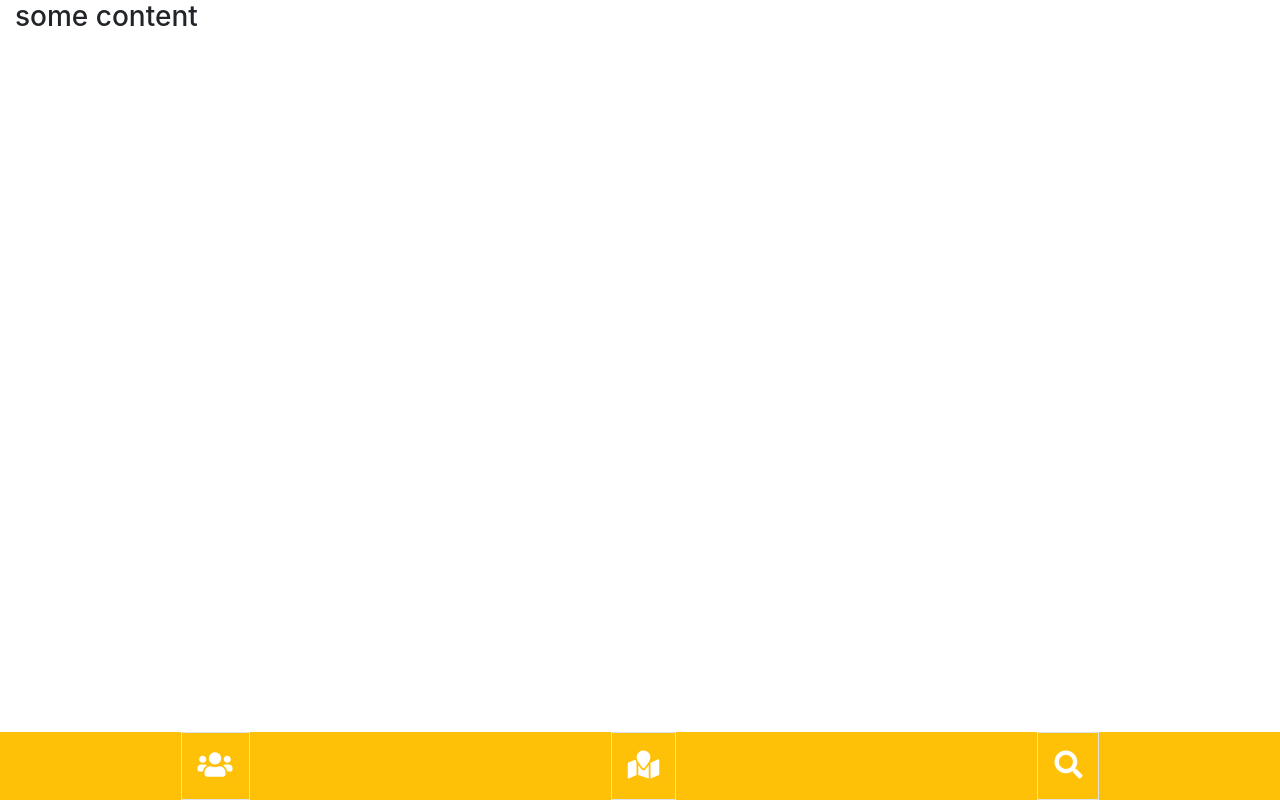
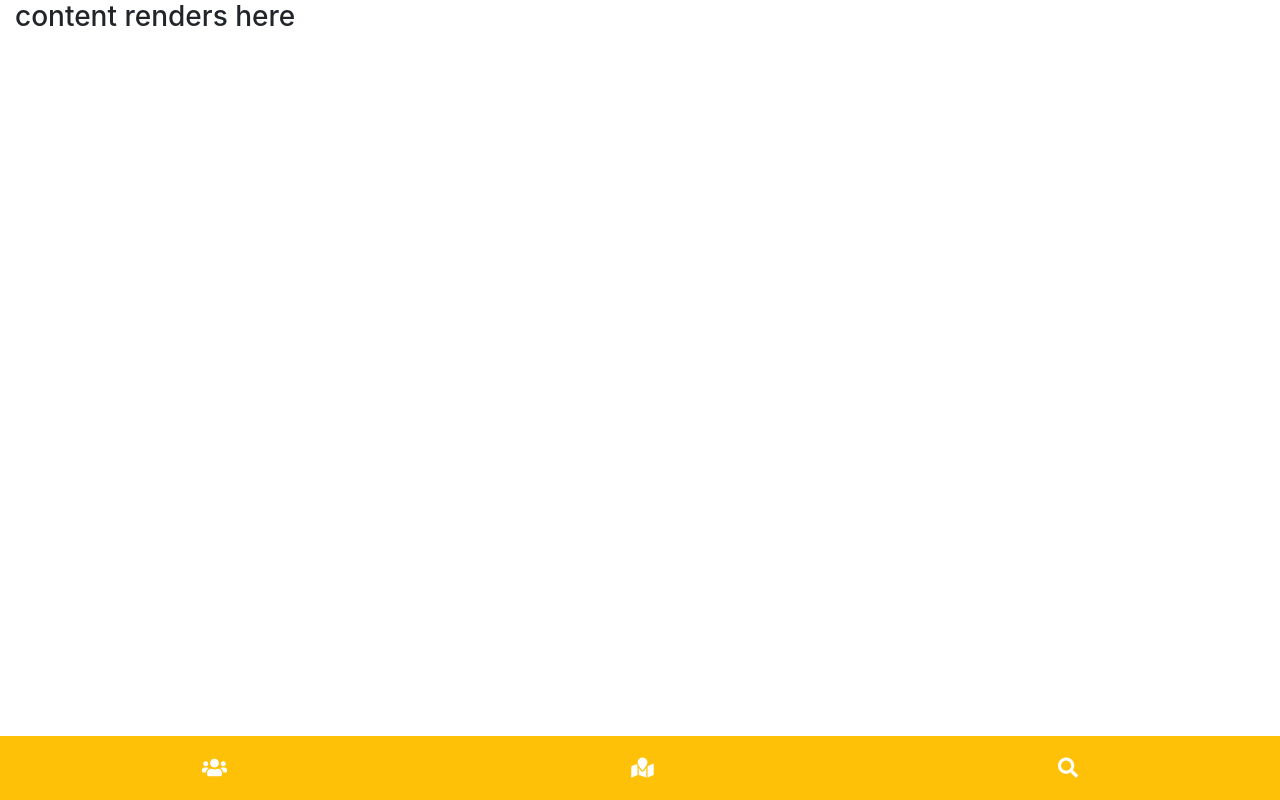
Before and after one commit to Qwiso/friend-zoned, a React (Create React App) app: page / in a window 1280 px wide. Built offline with nearby package versions, Linux system fonts and the light colour scheme.

Commit message:
use className not class

```diff
--- a/src/App.js
+++ b/src/App.js
@@ -4,24 +4,24 @@ import 'bootstrap/dist/css/bootstrap.min.css'
 import '@fortawesome/fontawesome-free/css/all.min.css'
 
 const Content = (props) => {
-  return <h3>some content</h3>
+  return <h3>content renders here</h3>
 }
 
 class App extends Component {
   render() {
     return (
       <div>
-        <section>
-        <div class="container-fluid">
+        <section name="content">
+        <div className="container-fluid">
           <Content />
         </div>
         </section>
-        <section>
-          <div class="container-fluid fixed-bottom bg-warning">
-            <div class="row d-flex justify-content-around">
-            <h3 class="p-3 m-0 text-white border"><i class="fas fa-users"></i></h3>
-              <h3 class="p-3 m-0 text-white border"><i class="fas fa-map-marked"></i></h3>
-              <h3 class="p-3 m-0 text-white border"><i class="fas fa-search"></i></h3>
+        <section name="nav-bar">
+          <div className="container-fluid fixed-bottom bg-warning">
+            <div className="row d-flex justify-content-around">
+              <h3 className="btn btn-lg p-3 m-0 text-white"><i className="fas fa-users"></i></h3>
+              <h3 className="btn btn-lg p-3 m-0 text-white"><i className="fas fa-map-marked"></i></h3>
+              <h3 className="btn btn-lg p-3 m-0 text-white"><i className="fas fa-search"></i></h3>
             </div>
           </div>
         </section>
```
Also changed, not shown: src/Map.js (added, +14 -0 lines).
